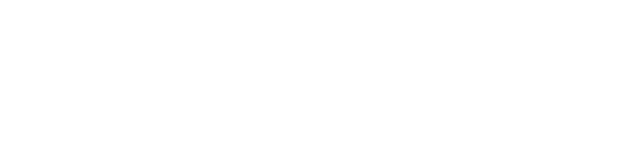
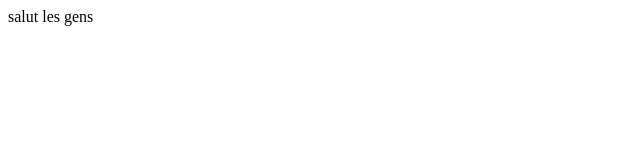
Before and after one commit to semlali/GesmaTestGitWebMVC, a plain HTML site: page index.html in a window 1280 px wide. Shown: the whole page, without its empty margins (0-640 px from the left). Drawn offline with Linux system fonts and the light colour scheme.

Commit message:
salut les gens

```diff
--- a/index.html
+++ b/index.html
@@ -1 +1,3 @@
-<html></html>
+<html>
+	salut les gens
+</html>
```
